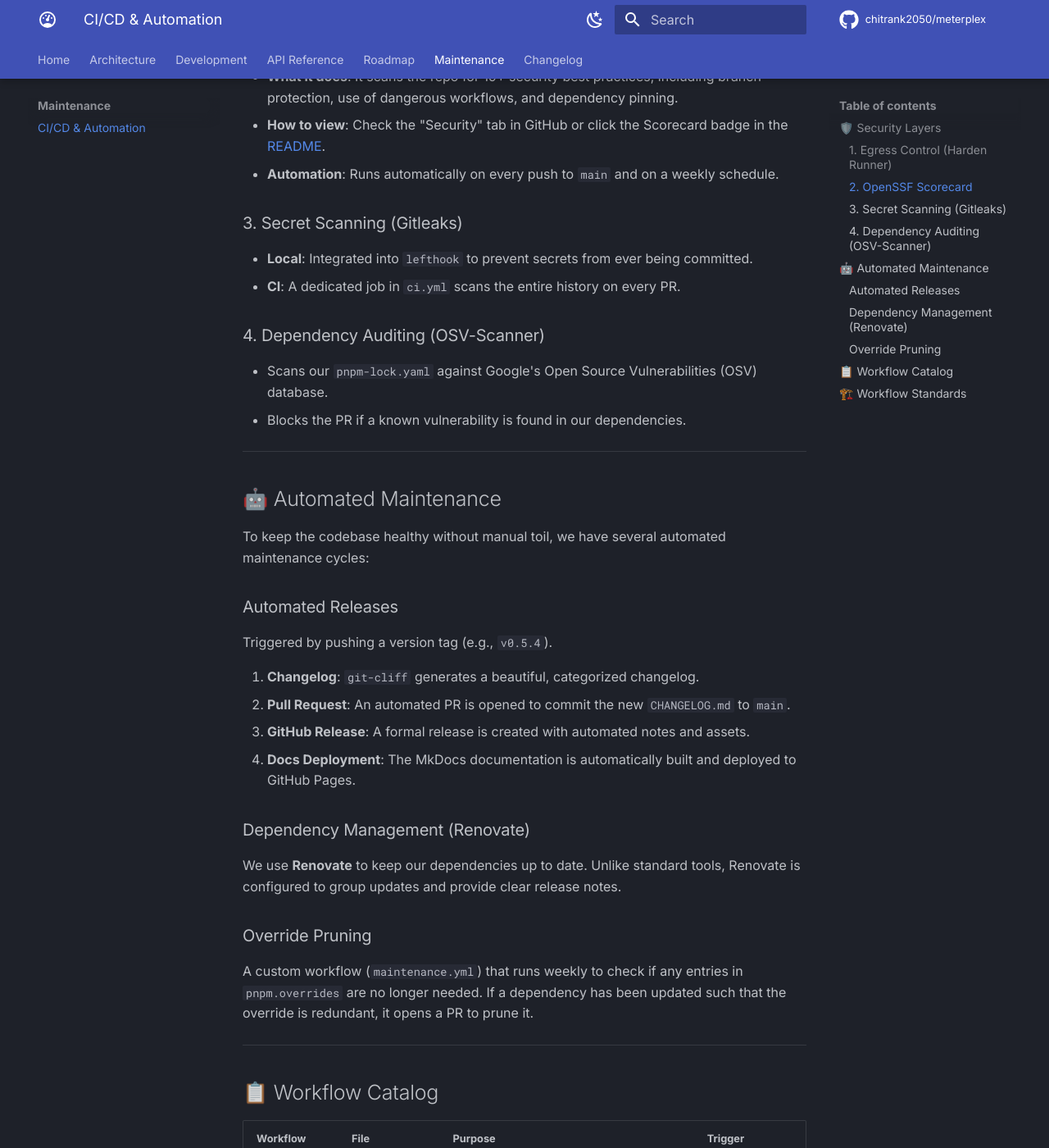
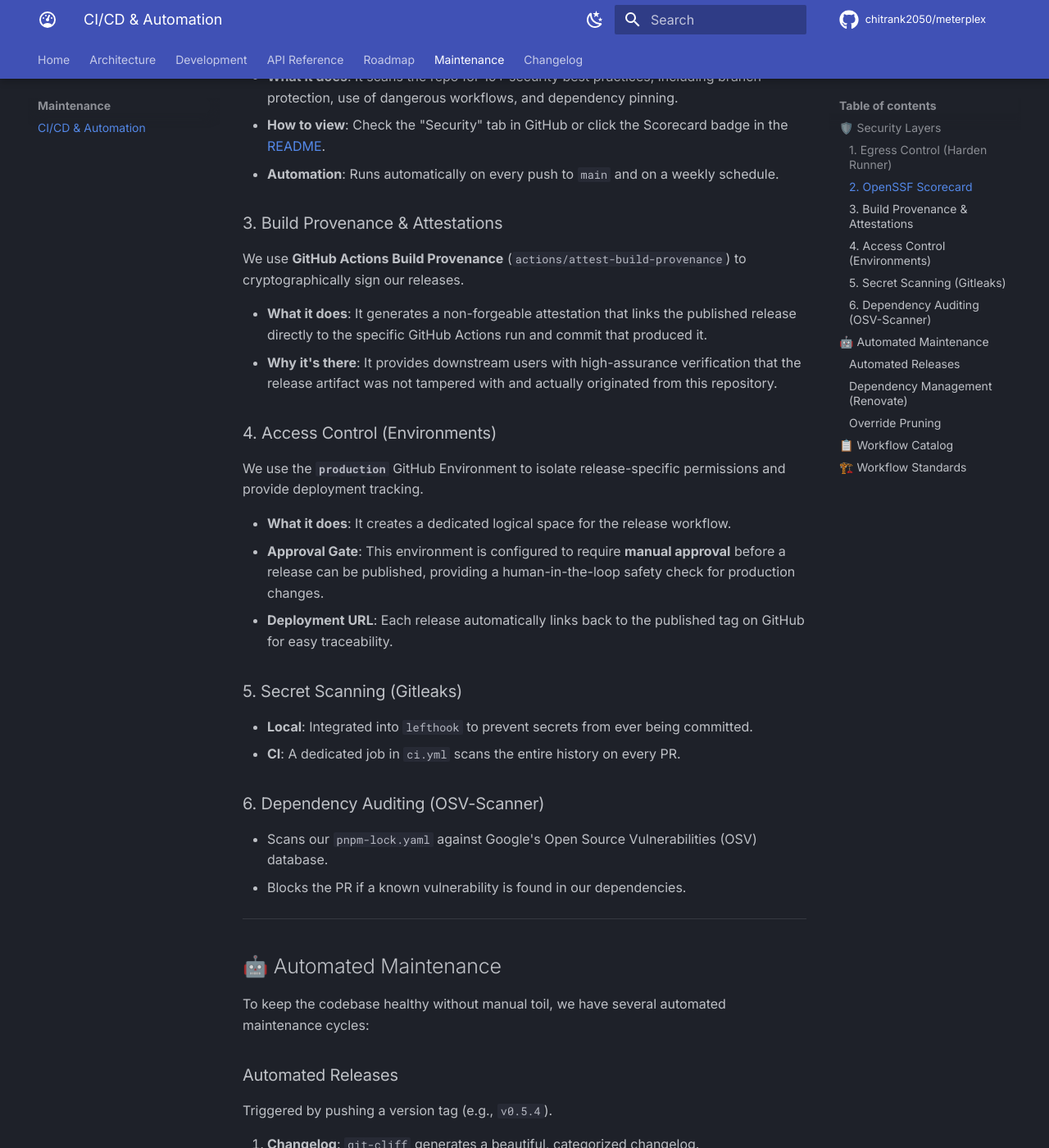
Before and after one commit to chitrank2050/meterplex, an MkDocs documentation site: the page built from docs/maintenance/ci-cd.md, in a window 1280 px wide and 1400 px high, scrolled down 738 px. Shown: the whole window at 82% size. Built offline with MkDocs 1.6.1 and Material for MkDocs 9.7.7, drawn with Linux system fonts in a browser that asks for light colours; comment, search, counter and statistics services are not loaded.

Commit message:
docs: add build provenance and production environment access control sections to CI/CD guide

```diff
--- a/docs/maintenance/ci-cd.md
+++ b/docs/maintenance/ci-cd.md
@@ -20,12 +20,27 @@ We use the **OpenSSF Scorecard** to track the overall security health of the rep
 * **How to view**: Check the "Security" tab in GitHub or click the Scorecard badge in the [README](../../README.md).
 * **Automation**: Runs automatically on every push to `main` and on a weekly schedule.
 
-### 3. Secret Scanning (Gitleaks)
+### 3. Build Provenance & Attestations
+
+We use **GitHub Actions Build Provenance** (`actions/attest-build-provenance`) to cryptographically sign our releases.
+
+* **What it does**: It generates a non-forgeable attestation that links the published release directly to the specific GitHub Actions run and commit that produced it.
+* **Why it's there**: It provides downstream users with high-assurance verification that the release artifact was not tampered with and actually originated from this repository.
+
+### 4. Access Control (Environments)
+
+We use the **`production`** GitHub Environment to isolate release-specific permissions and provide deployment tracking.
+
+* **What it does**: It creates a dedicated logical space for the release workflow.
+* **Approval Gate**: This environment is configured to require **manual approval** before a release can be published, providing a human-in-the-loop safety check for production changes.
+* **Deployment URL**: Each release automatically links back to the published tag on GitHub for easy traceability.
+
+### 5. Secret Scanning (Gitleaks)
 
 * **Local**: Integrated into `lefthook` to prevent secrets from ever being committed.
 * **CI**: A dedicated job in `ci.yml` scans the entire history on every PR.
 
-### 4. Dependency Auditing (OSV-Scanner)
+### 6. Dependency Auditing (OSV-Scanner)
 
 * Scans our `pnpm-lock.yaml` against Google's Open Source Vulnerabilities (OSV) database.
 * Blocks the PR if a known vulnerability is found in our dependencies.
```
